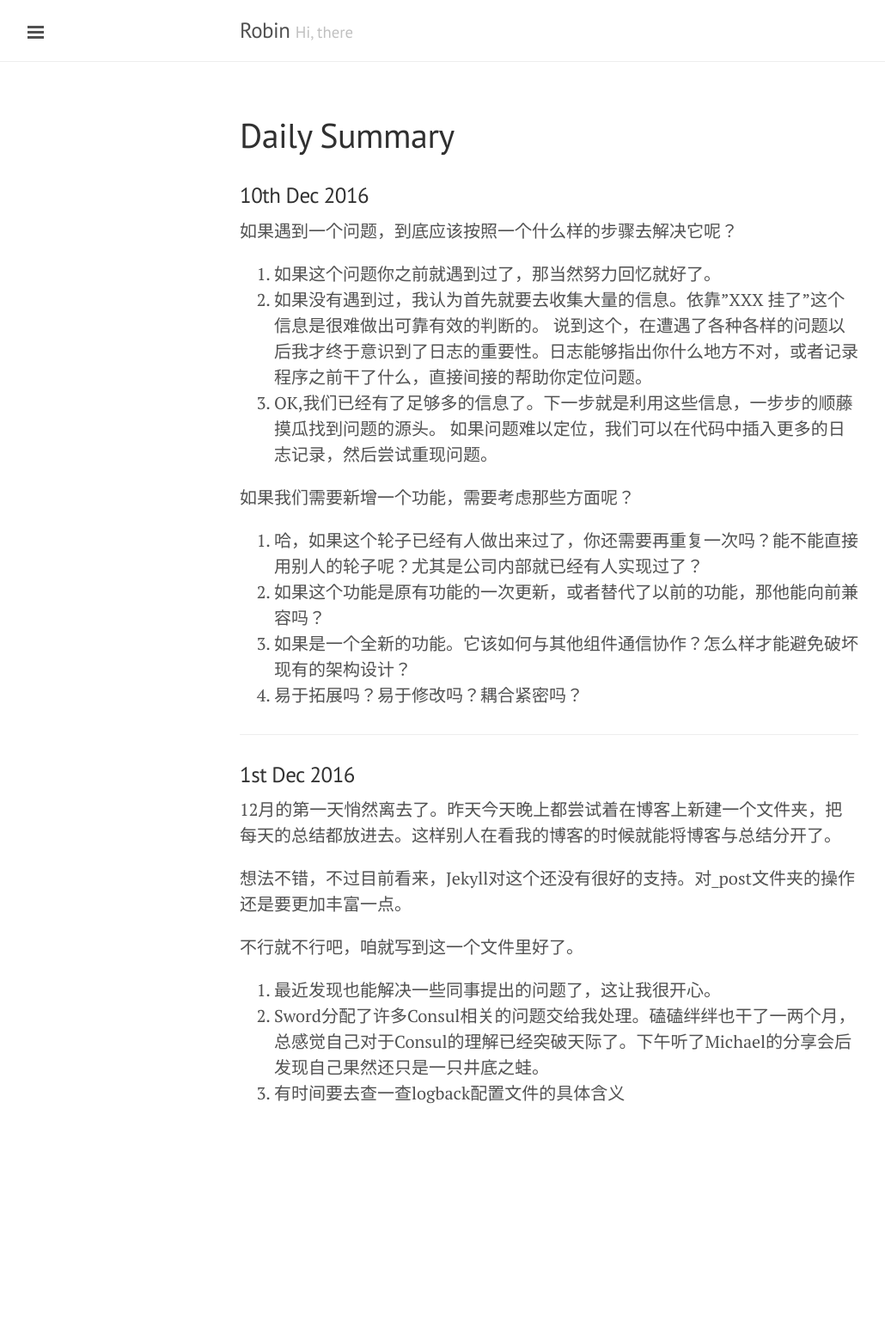
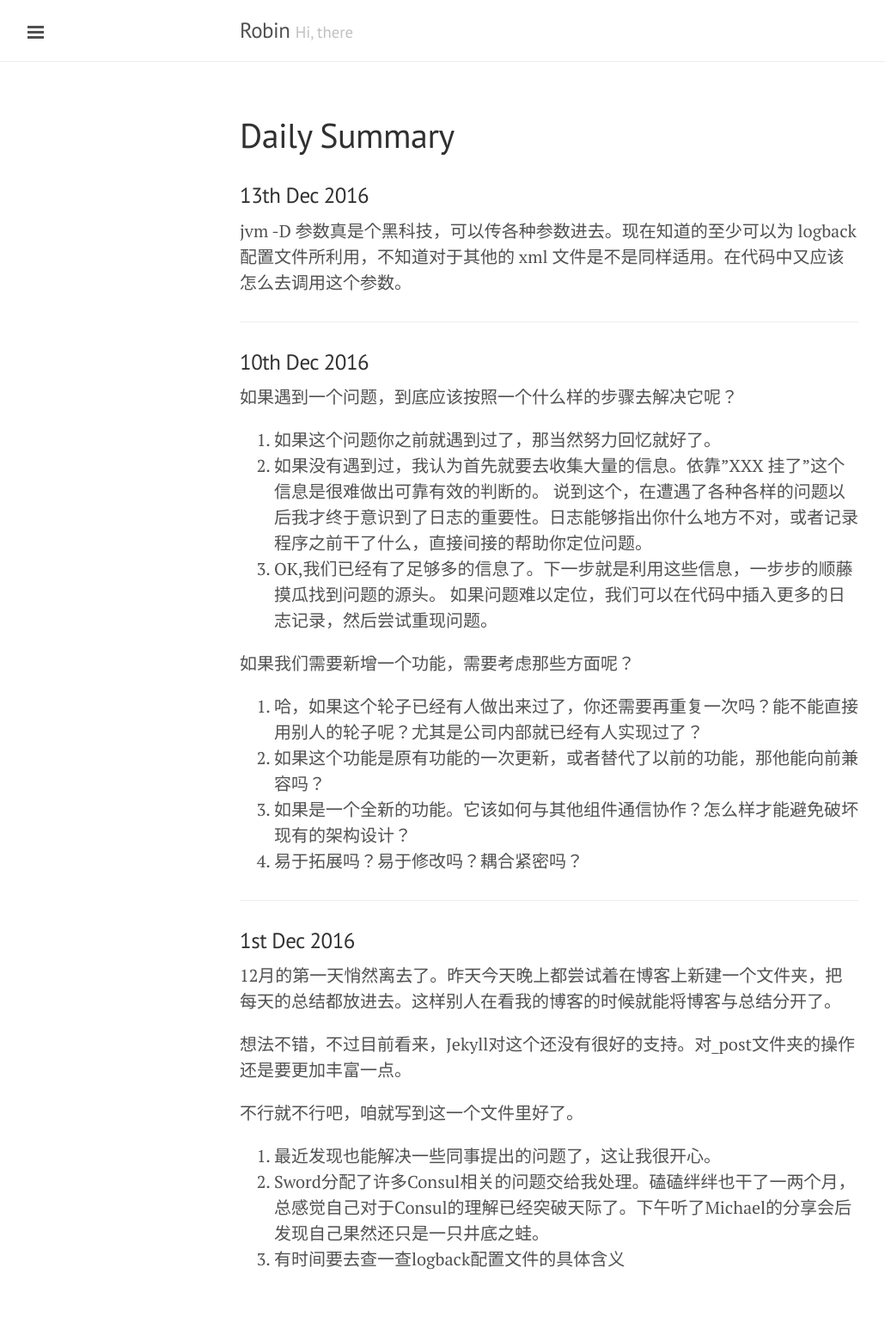
Before and after one commit to RobinGG/RobinGG.github.io, a Jekyll site: the page built from summary/index.md, in a window 1280 px wide. Shown: the whole page at 86% size, without its empty margins (1-1031 px from the left). Built offline with Jekyll 4.4.1, drawn with Linux system fonts in a browser that asks for light colours; before the commit the page ends 1367 px from its top, so only the background shows below that.

Commit message:
part of summary in Dec 13th

```diff
--- a/summary/index.md
+++ b/summary/index.md
@@ -1,6 +1,12 @@
 ---
 layout: page
 title:  Daily Summary
+---
+
+### 13th Dec 2016
+
+jvm -D 参数真是个黑科技，可以传各种参数进去。现在知道的至少可以为 logback 配置文件所利用，不知道对于其他的 xml 文件是不是同样适用。在代码中又应该怎么去调用这个参数。
+
 ---
 
 ### 10th Dec 2016
```
